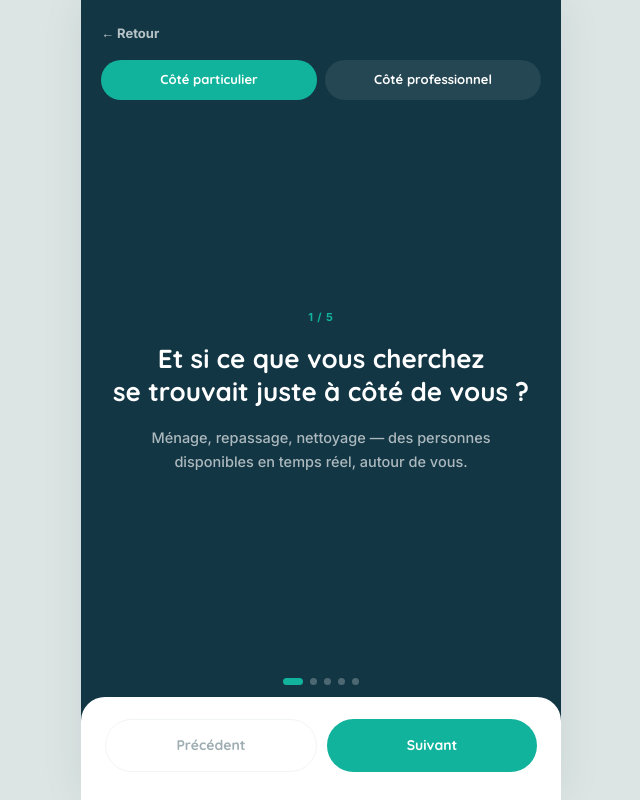
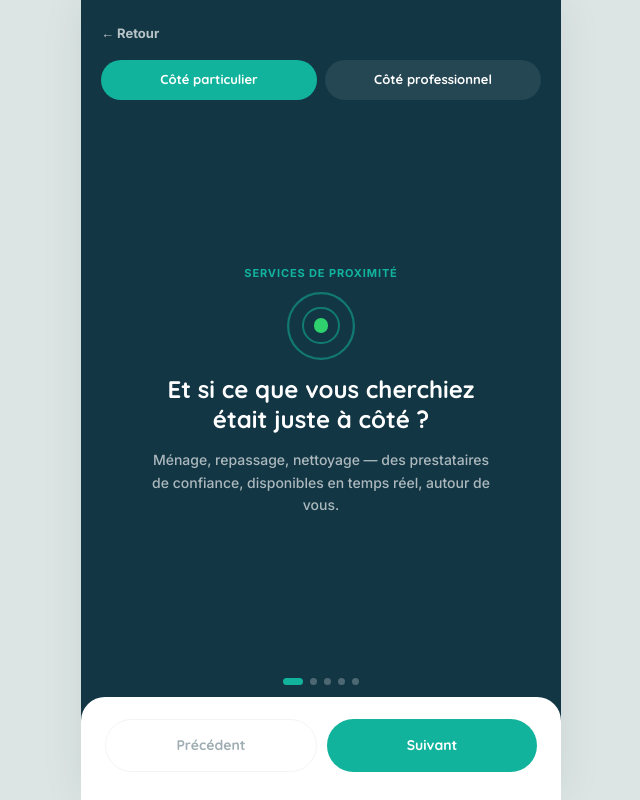
Before and after one commit to 3opconsult-cyber/nexto, a Next.js app: page /comment-ca-marche in a window 1280 px wide. Shown: the whole page, without its empty margins (319-959 px from the left). Built offline with nearby package versions, Linux system fonts and the light colour scheme.

Commit message:
carrousel interactif enrichi : icones par etape, cartes de confiance, transitions animees, logo qui pulse sur la couverture - contenu aligne sur les presentations paysage

```diff
--- a/src/app/comment-ca-marche/page.tsx
+++ b/src/app/comment-ca-marche/page.tsx
@@ -3,22 +3,63 @@ import { useState, useRef } from 'react'
 import { useRouter } from 'next/navigation'
 
 type Mode = 'particulier' | 'pro'
+type Slide = { kicker: string; title: string; body: string; icon?: string; cards?: { icon: string; title: string; body: string }[] }
 
-const SLIDES: Record<Mode, { title: string; body: string }[]> = {
+const ICONS: Record<string, JSX.Element> = {
+  map: <><path d="M9 4L3 6v14l6-2 6 2 6-2V4l-6 2-6-2z" /><path d="M9 4v14M15 6v14" /></>,
+  click: <><circle cx="12" cy="12" r="9" /><path d="M9 12l2 2 4-4" /></>,
+  qr: <><rect x="3" y="3" width="7" height="7" rx="1" /><rect x="14" y="3" width="7" height="7" rx="1" /><rect x="3" y="14" width="7" height="7" rx="1" /><path d="M14 14h3v3h-3zM19 14h2M14 19h2M19 19h2" /></>,
+  shield: <><path d="M12 2l8 3v6c0 5-3.4 8.4-8 11-4.6-2.6-8-6-8-11V5z" /><path d="M9 12l2 2 4-4" /></>,
+  coin: <><circle cx="12" cy="12" r="9" /><path d="M12 7v10M9 9.5c0-1.5 1.5-2 3-2s3 .8 3 2-1.5 2-3 2-3 .5-3 2 1.5 2 3 2 3-.5 3-2" /></>,
+  radar: <><circle cx="12" cy="12" r="2.3" fill="#2FD06E" stroke="none" /><path d="M12 5v2M12 17v2M5 12h2M17 12h2M7.4 7.4l1.4 1.4M15.2 15.2l1.4 1.4M7.4 16.6l1.4-1.4M15.2 8.8l1.4-1.4" /></>,
+  doc: <><path d="M6 2h9l3 3v17H6z" /><path d="M9 9h6M9 13h6M9 17h4" /></>,
+}
+
+function Icon({ name, size = 22 }: { name: string; size?: number }) {
+  return <svg width={size} height={size} viewBox="0 0 24 24" fill="none" stroke="#2FD06E" strokeWidth="2">{ICONS[name]}</svg>
+}
+
+function Logomark({ size = 64 }: { size?: number }) {
+  return (
+    <div style={{ position: 'relative', width: size, height: size, flexShrink: 0 }}>
+      <style>{`
+        @keyframes pingPulse { 0% { transform: scale(0.75); opacity: 0.9 } 70%, 100% { transform: scale(1.7); opacity: 0 } }
+      `}</style>
+      <div style={{ position: 'absolute', inset: 0, borderRadius: '50%', border: '2px solid #12B39C', animation: 'pingPulse 2.6s cubic-bezier(0.2,0.6,0.4,1) infinite' }} />
+      <div style={{ position: 'absolute', inset: size * 0.19, borderRadius: '50%', border: `${size * 0.045}px solid #12B39C`, opacity: 0.55 }} />
+      <div style={{ position: 'absolute', inset: size * 0.38, borderRadius: '50%', background: '#2FD06E' }} />
+    </div>
+  )
+}
+
+const SLIDES: Record<Mode, Slide[]> = {
   particulier: [
-    { title: 'Et si ce que vous cherchez\nse trouvait juste à côté de vous ?', body: 'Ménage, repassage, nettoyage — des personnes disponibles en temps réel, autour de vous.' },
-    { title: 'Une carte, des annonces actives', body: 'Les prestataires disponibles près de chez vous s\u2019affichent en direct sur la carte.' },
-    { title: 'Vous choisissez, vous cliquez,\nvous réservez', body: 'Le tarif est net, affiché à l\u2019avance. Pas de surprise à la fin.' },
-    { title: 'Il arrive : vous validez.\nIl repart : vous validez.', body: 'Un code à scanner à l\u2019arrivée, un autre au départ — la durée réelle est enregistrée automatiquement.' },
-    { title: 'Traçabilité et sécurité,\npour les deux parties', body: 'Chaque étape est horodatée. Aucune ambiguïté sur ce qui s\u2019est passé, ni sur ce qui a été payé.' },
+    { kicker: 'Services de proximité', title: 'Et si ce que vous cherchiez\nétait juste à côté ?', body: 'Ménage, repassage, nettoyage — des prestataires de confiance, disponibles en temps réel, autour de vous.' },
+    { kicker: 'Comment ça marche · 1', icon: 'map', title: 'Une carte, en temps réel', body: 'Les prestataires disponibles près de chez vous s\u2019affichent directement sur la carte, avec leur tarif.' },
+    { kicker: 'Comment ça marche · 2', icon: 'click', title: 'Vous choisissez, vous réservez', body: 'Le tarif est net, affiché à l\u2019avance. Aucune surprise, aucun devis à négocier.' },
+    { kicker: 'Comment ça marche · 3', icon: 'qr', title: 'Arrivée et départ validés', body: 'Un code scanné à l\u2019arrivée, un autre au départ — la durée réelle est enregistrée automatiquement.' },
+    {
+      kicker: 'Pourquoi PING', title: 'Une tranquillité que\nle bouche-à-oreille ne garantit pas', body: '',
+      cards: [
+        { icon: 'shield', title: 'Traçabilité complète', body: 'Chaque étape est horodatée.' },
+        { icon: 'coin', title: 'Paiement sécurisé', body: 'Le montant est clair avant de réserver.' },
+        { icon: 'doc', title: 'Un support en cas de litige', body: 'Une équipe qui vous épaule.' },
+      ],
+    },
   ],
   pro: [
-    { title: 'Un service à proposer ?', body: 'Pro ou particulier, tout le monde peut commencer — le statut auto-entrepreneur suffit pour démarrer.' },
-    { title: 'Vous vous inscrivez,\nvous devenez visible', body: 'Deux repères vous rendent trouvable : votre adresse, et votre position en direct.' },
-    { title: 'Chez un client ?\nActivez PING.', body: 'Envie d\u2019être vu à chaque déplacement ? Un geste suffit pour apparaître sur la carte, là où vous êtes.' },
-    { title: 'Le client paie,\nvous intervenez', body: 'C\u2019est noté, et payé d\u2019avance. Pas de litige : c\u2019est déjà réglé avant même que vous arriviez.' },
-    { title: 'Moins de devis,\nmoins de factures', body: 'Plus de temps pour travailler. Une vraie traçabilité, sans paperasse à gérer vous-même.' },
-    { title: 'Un litige malgré tout ?\nOn est là.', body: 'Une fenêtre de 48h pour signaler un souci, une équipe pour vous épauler si besoin.' },
+    { kicker: 'Prestataires de services', title: 'Et si vos prochains clients\nétaient juste à côté ?', body: 'Pro ou particulier, tout le monde peut commencer — le statut auto-entrepreneur suffit pour démarrer.' },
+    { kicker: 'Comment ça marche · 1', icon: 'map', title: 'Vous devenez visible', body: 'Deux repères vous rendent trouvable : votre adresse, et votre position en direct sur la carte.' },
+    { kicker: 'Comment ça marche · 2', icon: 'radar', title: 'Chez un client ? Activez PING.', body: 'Un geste suffit pour apparaître sur la carte à chaque déplacement.' },
+    { kicker: 'Comment ça marche · 3', icon: 'qr', title: 'Le client paie, vous intervenez', body: 'C\u2019est noté, et payé d\u2019avance. Pas de litige : c\u2019est déjà réglé avant même que vous arriviez.' },
+    {
+      kicker: 'Pourquoi PING', title: 'Moins de temps sur l\u2019administratif,\nplus de temps sur le terrain', body: '',
+      cards: [
+        { icon: 'doc', title: 'Zéro devis, zéro facture', body: 'Une vraie traçabilité, sans paperasse.' },
+        { icon: 'coin', title: 'Paiement garanti d\u2019avance', body: 'La mission est déjà financée.' },
+        { icon: 'shield', title: 'Un appui en cas de désaccord', body: 'Une équipe qui vous épaule.' },
+      ],
+    },
   ],
 }
 
@@ -26,11 +67,17 @@ export default function CommentCaMarche() {
   const router = useRouter()
   const [mode, setMode] = useState<Mode>('particulier')
   const [index, setIndex] = useState(0)
+  const [dir, setDir] = useState(1)
+  const [animKey, setAnimKey] = useState(0)
   const touchStartX = useRef<number | null>(null)
   const slides = SLIDES[mode]
 
-  function switchMode(m: Mode) { setMode(m); setIndex(0) }
-  function go(delta: number) { setIndex(i => Math.max(0, Math.min(slides.length - 1, i + delta))) }
+  function switchMode(m: Mode) { setMode(m); setIndex(0); setAnimKey(k => k + 1) }
+  function go(delta: number) {
+    setDir(delta)
+    setIndex(i => Math.max(0, Math.min(slides.length - 1, i + delta)))
+    setAnimKey(k => k + 1)
+  }
 
   function onTouchStart(e: React.TouchEvent) { touchStartX.current = e.touches[0].clientX }
   function onTouchEnd(e: React.TouchEvent) {
@@ -48,7 +95,13 @@ export default function CommentCaMarche() {
     : '/map?utm_source=carousel&utm_medium=onboarding&utm_campaign=comment_ca_marche'
 
   return (
-    <div style={{ minHeight: '100vh', background: '#123644', display: 'flex', flexDirection: 'column', fontFamily: 'Inter, sans-serif' }}>
+    <div style={{ minHeight: '100vh', background: '#123644', display: 'flex', flexDirection: 'column', fontFamily: 'Inter, sans-serif', overflow: 'hidden' }}>
+      <style>{`
+        @keyframes slideInR { from { opacity: 0; transform: translateX(24px) } to { opacity: 1; transform: translateX(0) } }
+        @keyframes slideInL { from { opacity: 0; transform: translateX(-24px) } to { opacity: 1; transform: translateX(0) } }
+        .slide-anim-1 { animation: slideInR .32s cubic-bezier(.2,.7,.3,1) both }
+        .slide-anim--1 { animation: slideInL .32s cubic-bezier(.2,.7,.3,1) both }
+      `}</style>
       <div style={{ padding: '20px 20px 0' }}>
         <button onClick={() => router.back()} style={{ color: 'rgba(255,255,255,.7)', background: 'none', border: 'none', fontSize: 13, fontWeight: 700 }}>← Retour</button>
         <div style={{ display: 'flex', gap: 8, marginTop: 16, marginBottom: 4 }}>
@@ -56,7 +109,7 @@ export default function CommentCaMarche() {
             <button key={m} onClick={() => switchMode(m)}
               style={{
                 flex: 1, padding: '10px 0', borderRadius: 999, border: 'none', fontFamily: 'Quicksand, sans-serif', fontWeight: 700, fontSize: 13,
-                background: mode === m ? '#12B39C' : 'rgba(255,255,255,.08)', color: '#fff',
+                background: mode === m ? '#12B39C' : 'rgba(255,255,255,.08)', color: '#fff', transition: 'background .2s',
               }}>
               {m === 'particulier' ? 'Côté particulier' : 'Côté professionnel'}
             </button>
@@ -66,29 +119,58 @@ export default function CommentCaMarche() {
 
       <div
         onTouchStart={onTouchStart} onTouchEnd={onTouchEnd}
-        style={{ flex: 1, display: 'flex', flexDirection: 'column', justifyContent: 'center', padding: '20px 28px', textAlign: 'center' }}>
-        <div style={{ fontSize: 11, fontWeight: 700, color: '#12B39C', letterSpacing: '.08em', textTransform: 'uppercase', marginBottom: 18 }}>
-          {index + 1} / {slides.length}
+        style={{ flex: 1, display: 'flex', flexDirection: 'column', justifyContent: 'center', padding: '20px 28px', textAlign: 'center', minHeight: 0 }}>
+        <div key={animKey} className={dir >= 0 ? 'slide-anim-1' : 'slide-anim--1'}>
+          <div style={{ fontSize: 11, fontWeight: 700, color: '#12B39C', letterSpacing: '.08em', textTransform: 'uppercase', marginBottom: 14 }}>
+            {slide.kicker}
+          </div>
+
+          {index === 0 && <div style={{ display: 'flex', justifyContent: 'center', marginBottom: 18 }}><Logomark size={60} /></div>}
+
+          {slide.icon && (
+            <div style={{ width: 52, height: 52, borderRadius: 16, background: 'rgba(47,208,110,.14)', display: 'flex', alignItems: 'center', justifyContent: 'center', margin: '0 auto 16px' }}>
+              <Icon name={slide.icon} size={26} />
+            </div>
+          )}
+
+          <h1 style={{ fontFamily: 'Quicksand, sans-serif', fontWeight: 700, fontSize: 24, color: '#fff', lineHeight: 1.28, whiteSpace: 'pre-line' }}>
+            {slide.title}
+          </h1>
+          {slide.body && (
+            <p style={{ fontSize: 14, color: 'rgba(255,255,255,.65)', lineHeight: 1.6, marginTop: 14, maxWidth: 340, marginLeft: 'auto', marginRight: 'auto' }}>
+              {slide.body}
+            </p>
+          )}
+
+          {slide.cards && (
+            <div style={{ display: 'flex', flexDirection: 'column', gap: 10, marginTop: 20, textAlign: 'left' }}>
+              {slide.cards.map(c => (
+                <div key={c.title} style={{ display: 'flex', gap: 12, alignItems: 'flex-start', background: 'rgba(255,255,255,.05)', borderRadius: 14, padding: 14 }}>
+                  <div style={{ width: 36, height: 36, borderRadius: 10, background: 'rgba(47,208,110,.14)', display: 'flex', alignItems: 'center', justifyContent: 'center', flexShrink: 0 }}>
+                    <Icon name={c.icon} size={18} />
+                  </div>
+                  <div>
+                    <div style={{ fontFamily: 'Quicksand, sans-serif', fontWeight: 700, fontSize: 13.5, color: '#fff' }}>{c.title}</div>
+                    <div style={{ fontSize: 12, color: 'rgba(255,255,255,.6)', marginTop: 2 }}>{c.body}</div>
+                  </div>
+                </div>
+              ))}
+            </div>
+          )}
         </div>
-        <h1 style={{ fontFamily: 'Quicksand, sans-serif', fontWeight: 700, fontSize: 26, color: '#fff', lineHeight: 1.25, whiteSpace: 'pre-line' }}>
-          {slide.title}
-        </h1>
-        <p style={{ fontSize: 14.5, color: 'rgba(255,255,255,.65)', lineHeight: 1.6, marginTop: 18, maxWidth: 340, marginLeft: 'auto', marginRight: 'auto' }}>
-          {slide.body}
-        </p>
       </div>
 
       <div style={{ padding: '0 28px 12px', display: 'flex', justifyContent: 'center', gap: 7 }}>
         {slides.map((_, i) => (
-          <div key={i} onClick={() => setIndex(i)}
-            style={{ width: i === index ? 20 : 7, height: 7, borderRadius: 999, background: i === index ? '#12B39C' : 'rgba(255,255,255,.25)', transition: 'width .2s', cursor: 'pointer' }} />
+          <div key={i} onClick={() => { setDir(i > index ? 1 : -1); setIndex(i); setAnimKey(k => k + 1) }}
+            style={{ width: i === index ? 20 : 7, height: 7, borderRadius: 999, background: i === index ? '#12B39C' : 'rgba(255,255,255,.25)', transition: 'width .25s', cursor: 'pointer' }} />
         ))}
       </div>
 
       <div style={{ background: '#fff', borderRadius: '24px 24px 0 0', padding: '22px 24px 28px' }}>
         {isLast ? (
           <button onClick={() => router.push(ctaHref)}
-            style={{ width: '100%', border: 'none', background: '#12B39C', color: '#fff', fontFamily: 'Quicksand, sans-serif', fontWeight: 700, fontSize: 15, padding: 16, borderRadius: 999 }}>
+            style={{ width: '100%', border: 'none', background: '#12B39C', color: '#fff', fontFamily: 'Quicksand, sans-serif', fontWeight: 700, fontSize: 15, padding: 16, borderRadius: 999, boxShadow: '0 8px 20px rgba(18,179,156,.35)' }}>
             {mode === 'pro' ? 'Proposer mes services' : 'Voir la carte'}
           </button>
         ) : (
```
